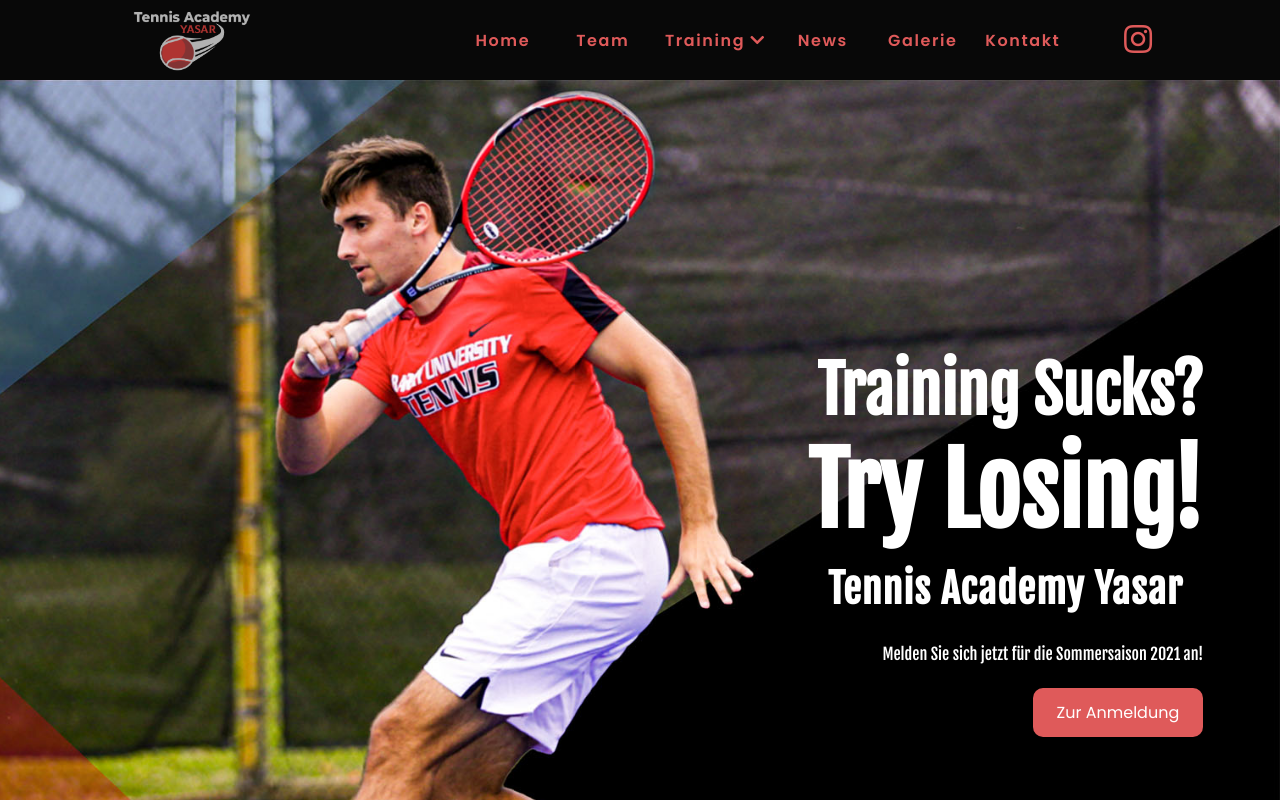
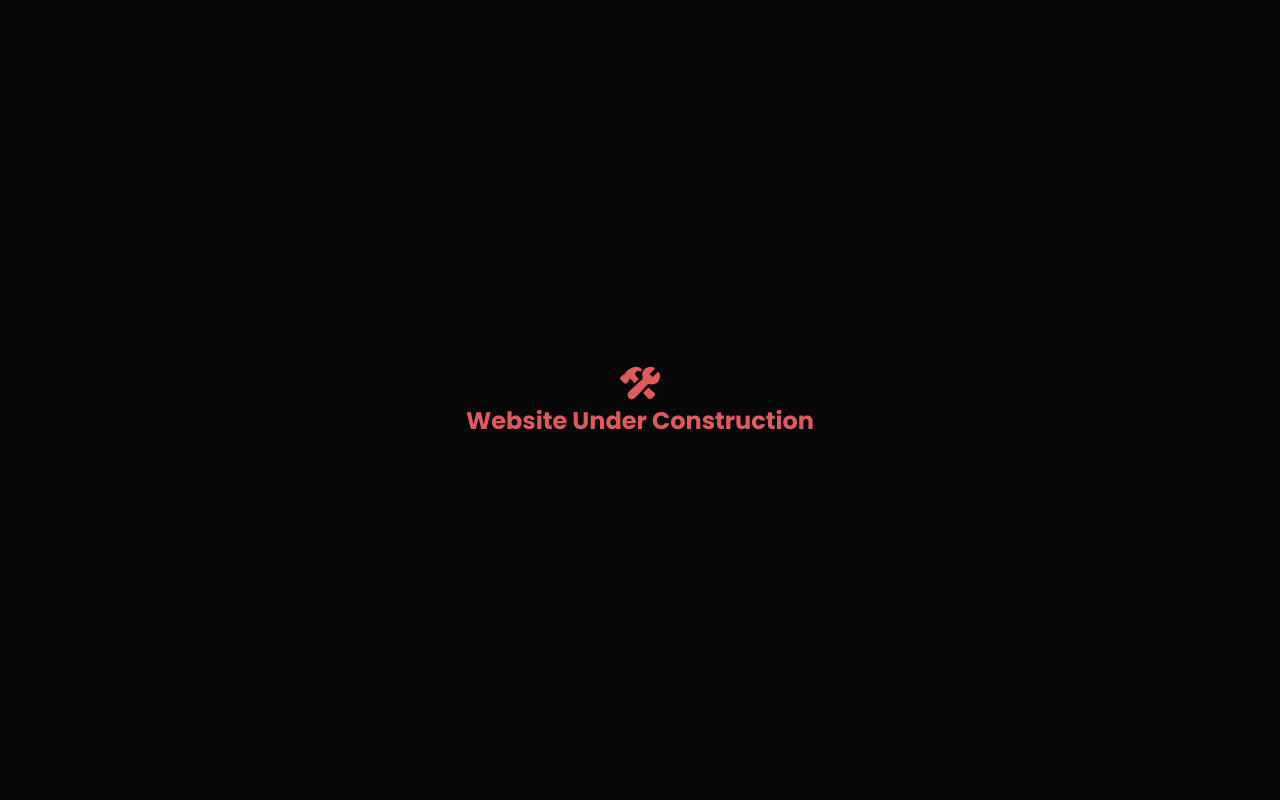
Before and after one commit to nikita-reva/tennis-instructor-website, a React (Create React App) app: page / in a window 1280 px wide. Shown: the top 800 px of the page. Built offline with nearby package versions, Linux system fonts and the light colour scheme.

Commit message:
Website under construction screen added

```diff
--- a/package.json
+++ b/package.json
@@ -12,7 +12,7 @@
 		"react": "^17.0.1",
 		"react-dom": "^17.0.1",
 		"react-ga": "^3.3.0",
-		"react-icons": "^4.1.0",
+		"react-icons": "^4.2.0",
 		"react-pdf": "^5.1.0",
 		"react-player": "^2.8.1",
 		"react-router-dom": "^5.2.0",
--- a/src/app/layout/App.jsx
+++ b/src/app/layout/App.jsx
@@ -1,5 +1,5 @@
 import React, { useEffect } from 'react'
-import { BrowserRouter as Router, Route } from 'react-router-dom'
+import { BrowserRouter as Router, Route, Redirect } from 'react-router-dom'
 import { createBrowserHistory } from 'history'
 import ReactGA from 'react-ga'
 
@@ -9,19 +9,20 @@ import Main from './components/main-components/Main'
 import Header from './components/header-components/Header'
 import Footer from './components/footer-components/Footer'
 
-import HomeScreen from './screens/HomeScreen/HomeScreen'
-import TeamScreen from './screens/TeamScreen/TeamScreen'
-import EnrolmentScreen from './screens/EnrolmentScreen/EnrolmentScreen'
-import CampsEnrolmentScreen from './screens/CampsEnrolmentScreen/CampsEnrolmentScreen'
-import ContactScreen from './screens/ContactScreen/ContactScreen'
-import CampsScreen from './screens/CampsScreen/CampsScreen'
-import AthleticTrainingScreen from './screens/AthleticTrainingScreen/AthleticTrainingScreen'
-import NewsScreen from './screens/NewsScreen/NewsScreen'
-import GalleryScreen from './screens/GalleryScreen/GalleryScreen'
-import PrintScreen from './screens/PrintScreen/PrintScreen'
-import DatenschutzScreen from './screens/DatenschutzScreen/DatenschutzScreen'
-import ImperessumScreen from './screens/ImperessumScreen/ImperessumScreen'
-import PricingScreen from './screens/PricingScreen/PricingScreen'
+// import HomeScreen from './screens/HomeScreen/HomeScreen'
+// import TeamScreen from './screens/TeamScreen/TeamScreen'
+// import EnrolmentScreen from './screens/EnrolmentScreen/EnrolmentScreen'
+// import CampsEnrolmentScreen from './screens/CampsEnrolmentScreen/CampsEnrolmentScreen'
+// import ContactScreen from './screens/ContactScreen/ContactScreen'
+// import CampsScreen from './screens/CampsScreen/CampsScreen'
+// import AthleticTrainingScreen from './screens/AthleticTrainingScreen/AthleticTrainingScreen'
+// import NewsScreen from './screens/NewsScreen/NewsScreen'
+// import GalleryScreen from './screens/GalleryScreen/GalleryScreen'
+// import PrintScreen from './screens/PrintScreen/PrintScreen'
+// import DatenschutzScreen from './screens/DatenschutzScreen/DatenschutzScreen'
+// import ImperessumScreen from './screens/ImperessumScreen/ImperessumScreen'
+// import PricingScreen from './screens/PricingScreen/PricingScreen'
+import UnderConstructionScreen from './screens/UnderConstrucionScreen/UnderConstructionScreen'
 
 const history = createBrowserHistory()
 
@@ -37,9 +38,10 @@ function App() {
 	return (
 		<Router>
 			<ScrollToTop />
-			<Header />
+			{/* <Header /> */}
 			<Main>
-				<Route exact path="/" component={HomeScreen} />
+				<Route path="/" component={UnderConstructionScreen} />
+				{/* <Route exact path="/" component={HomeScreen} />
 				<Route exact path="/team" component={TeamScreen} />
 
 				<Route exact path="/angebote" component={PricingScreen} />
@@ -69,9 +71,10 @@ function App() {
 					path="/datenschutz"
 					component={DatenschutzScreen}
 				/>
-				<Route exact path="/impressum" component={ImperessumScreen} />
+				<Route exact path="/impressum" component={ImperessumScreen} /> */}
 			</Main>
-			<Footer />
+			{/* <Footer /> */}
+			<Redirect from="*" to="/" />
 		</Router>
 	)
 }
--- /dev/null
+++ b/src/app/layout/screens/UnderConstrucionScreen/UnderConstructionScreen.jsx
@@ -0,0 +1,35 @@
+import React from 'react'
+import styled from 'styled-components'
+import { IoConstruct } from 'react-icons/io5'
+
+const Background = styled.section`
+	background: var(--primary-color);
+	width: 100%;
+	height: 100vh;
+	display: flex;
+	align-items: center;
+	justify-content: center;
+	flex-direction: column;
+`
+
+const Text = styled.h2`
+	color: var(--secondary-color);
+	width: 100%;
+	text-align: center;
+`
+
+const Icon = styled(IoConstruct)`
+	font-size: 2.5rem;
+	color: var(--secondary-color);
+`
+
+const UnderConstructionScreen = () => {
+	return (
+		<Background>
+			<Icon />
+			<Text>Website Under Construction</Text>
+		</Background>
+	)
+}
+
+export default UnderConstructionScreen
```
Also changed, not shown: 2 other files (tests, documents, lock files or other folders).
